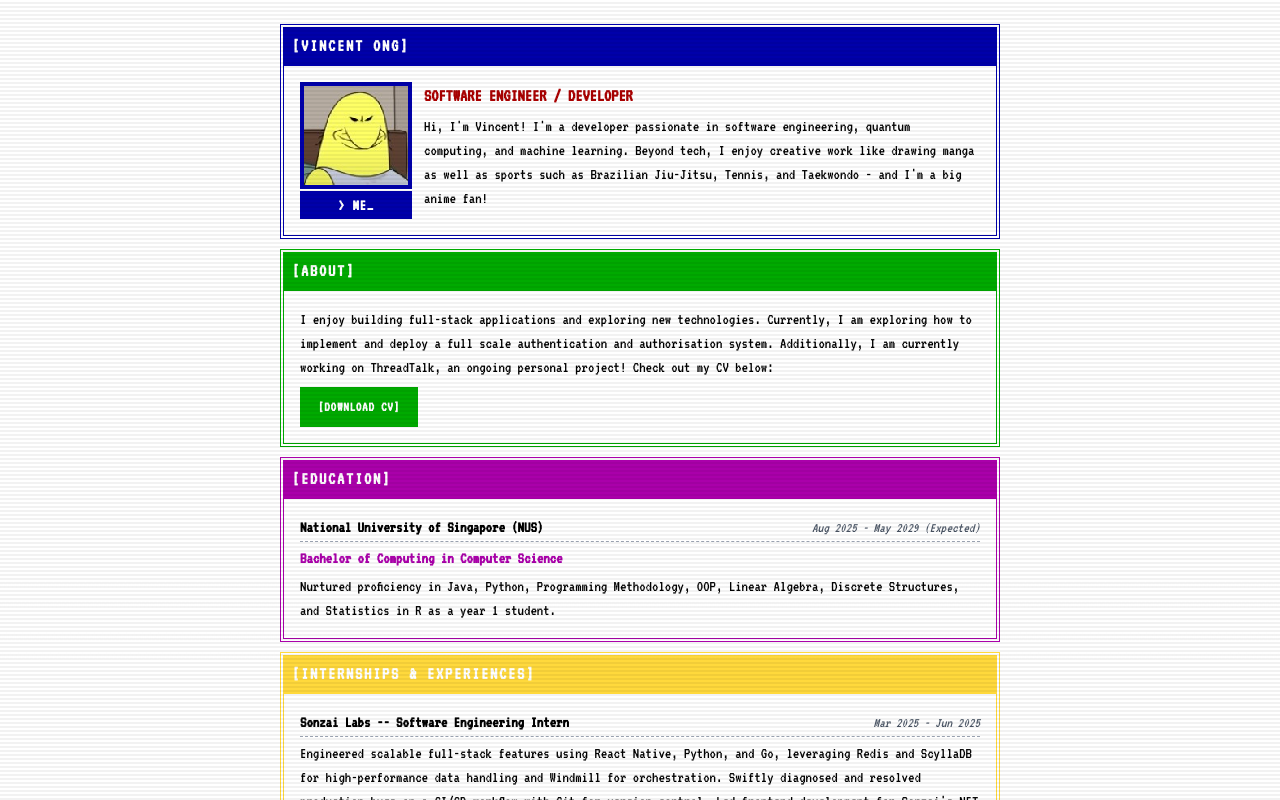
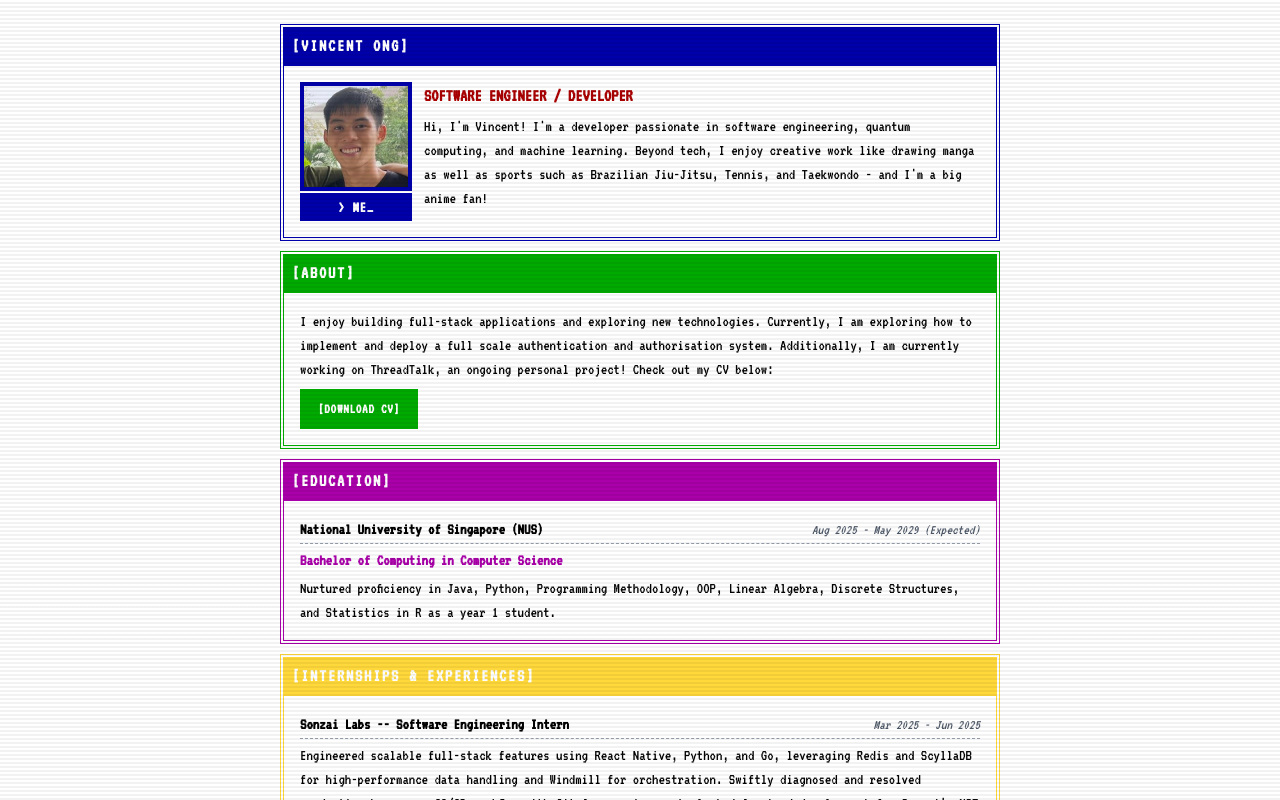
Before and after one commit to v1-nce/pwebsite, a Next.js app: page / in a window 1280 px wide. Shown: the top 800 px of the page. Built offline with nearby package versions, Linux system fonts and the light colour scheme.

Commit message:
Add photo

```diff
--- a/src/app/page.tsx
+++ b/src/app/page.tsx
@@ -18,7 +18,7 @@ export default function Home() {
           <div className="flex flex-col md:flex-row items-center md:items-start gap-3">
             <div className="w-24 md:w-28 shrink-0">
               <RetroImage
-                src="/images/profile.jpg"
+                src="/images/profile.png"
                 alt="Profile Picture"
                 width={112}
                 height={112}
```
Also changed, not shown: public/images/Vincent_Ong_1.jpg (renamed from public/images/profile.jpg), public/images/profile.png (added).
